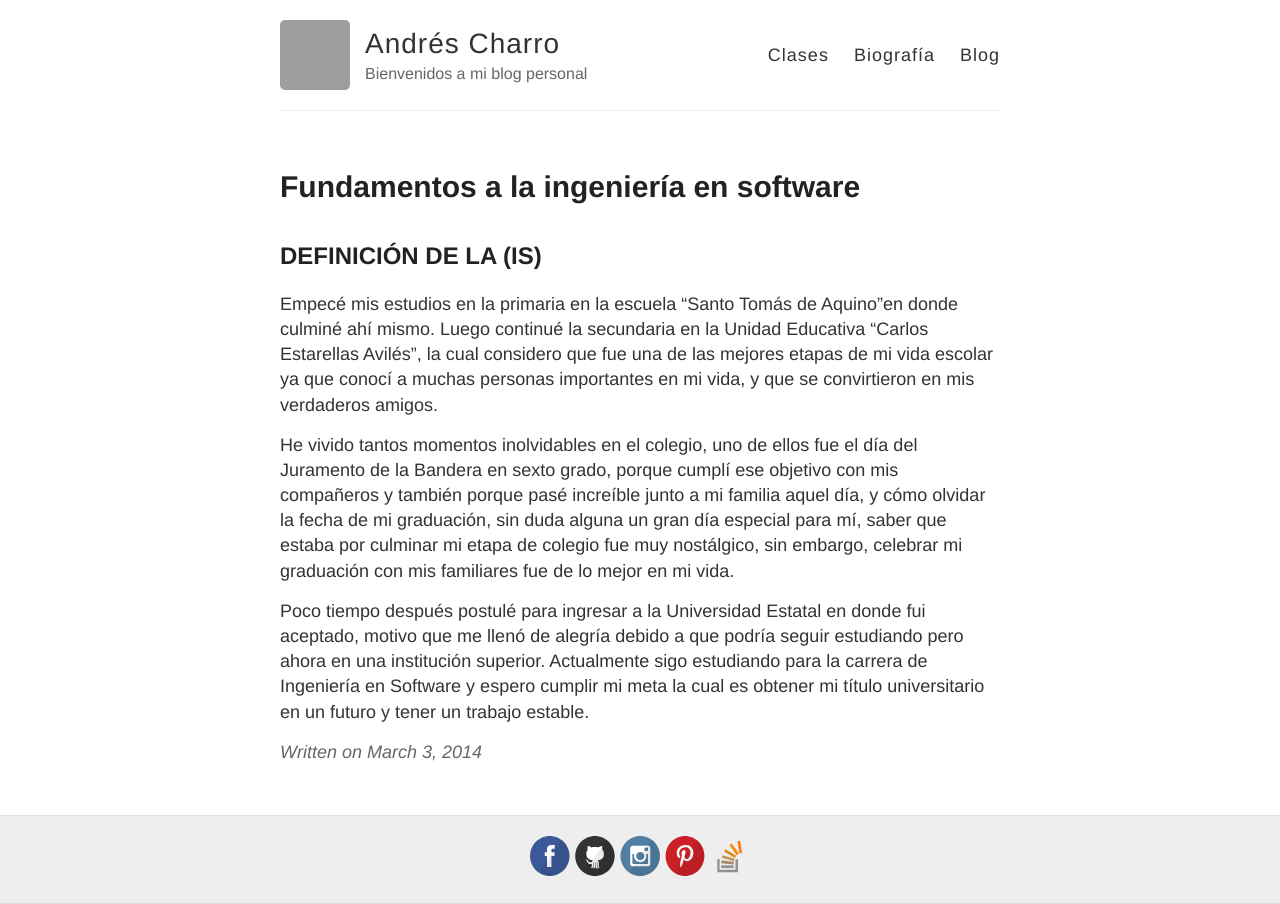
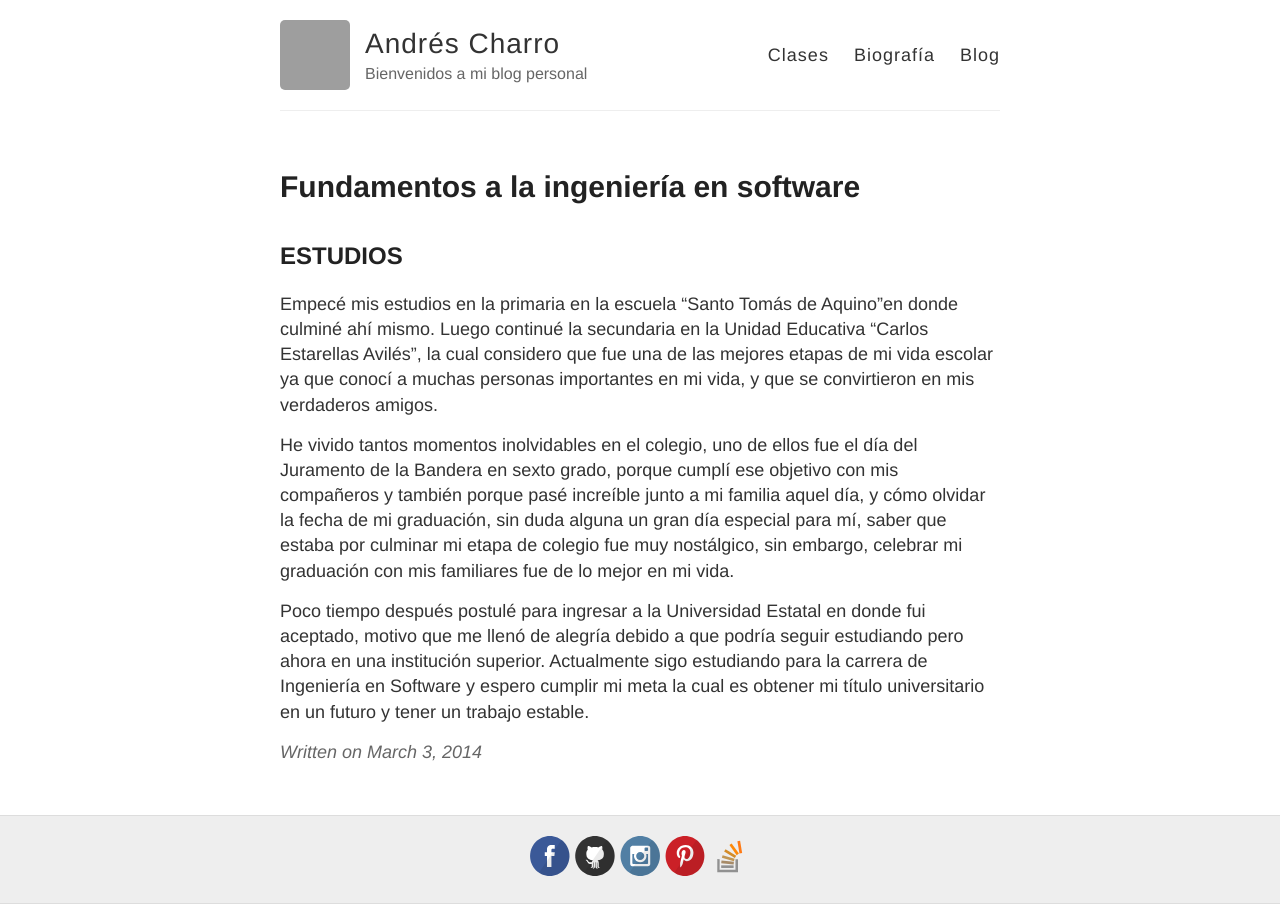
Before and after one commit to andrescharro22/Carlos-F007.github.io, a Jekyll site: the page built from _posts/2014-3-3-Hello-World.md, in a window 1280 px wide. Built offline with Jekyll 4.4.1, drawn with Linux system fonts in a browser that asks for light colours; grey boxes are pictures that could not be loaded.

Commit message:
Update 2014-3-3-Hello-World.md

```diff
--- a/_posts/2014-3-3-Hello-World.md
+++ b/_posts/2014-3-3-Hello-World.md
@@ -5,7 +5,7 @@ title: Fundamentos a la ingeniería en software
 
 
 
-DEFINICIÓN DE LA (IS)
+ESTUDIOS
 -
 
 Empecé mis estudios en la primaria en la escuela "Santo Tomás de Aquino"en donde culminé ahí mismo. Luego continué la secundaria en la Unidad Educativa "Carlos Estarellas Avilés", la cual considero que fue una de las mejores etapas de mi vida escolar ya que conocí a muchas personas importantes en mi vida, y que se convirtieron en mis verdaderos amigos.
```
